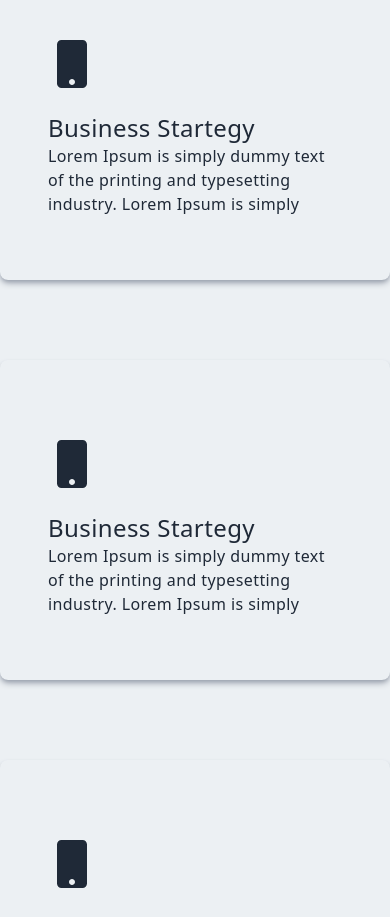
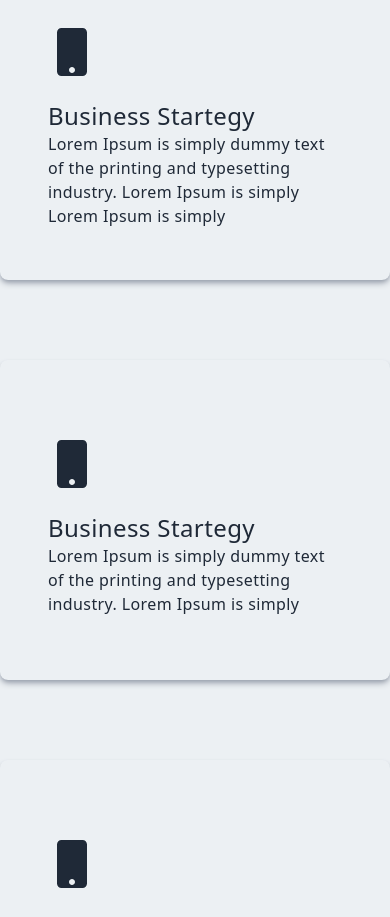
Before and after one commit to DhruvSonani6696/portfolio_dhruvkumar, a Next.js app: page / in a window 390 px wide. Shown: the part 1440-2357 px from the top of the page. Built offline with nearby package versions, Linux system fonts and the light colour scheme.

Commit message:
Responsive Bugs Fixed : Done

```diff
--- a/components/About.jsx
+++ b/components/About.jsx
@@ -16,7 +16,7 @@ const About = () => {
           />
           <Card
             title="Business Startegy"
-            des="Lorem Ipsum is simply dummy text of the printing and typesetting industry. Lorem Ipsum is simply"            icon= {<FaMobile/>}
+            des="Lorem Ipsum is simply dummy text of the printing and typesetting industry. Lorem Ipsum is simply Lorem Ipsum is simply"            icon= {<FaMobile/>}
           />
           <Card
             title="Business Startegy"
```
